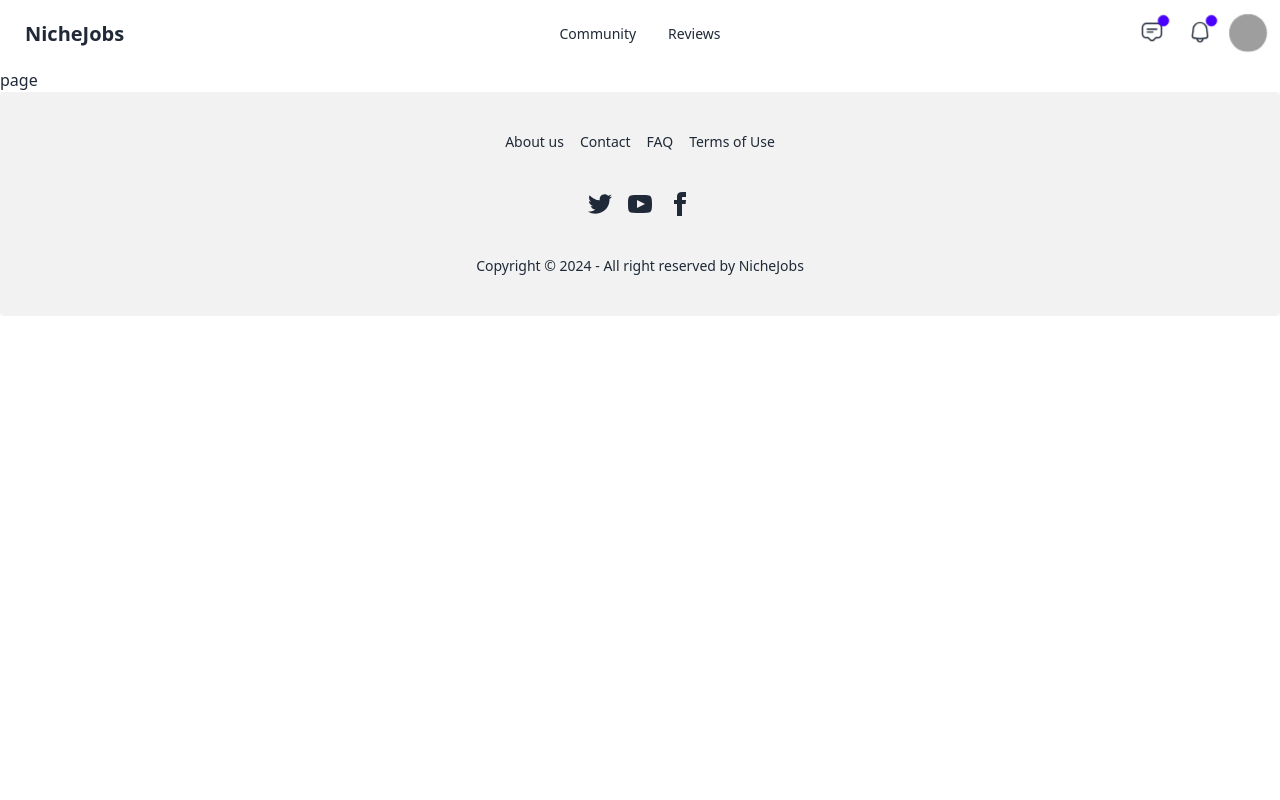
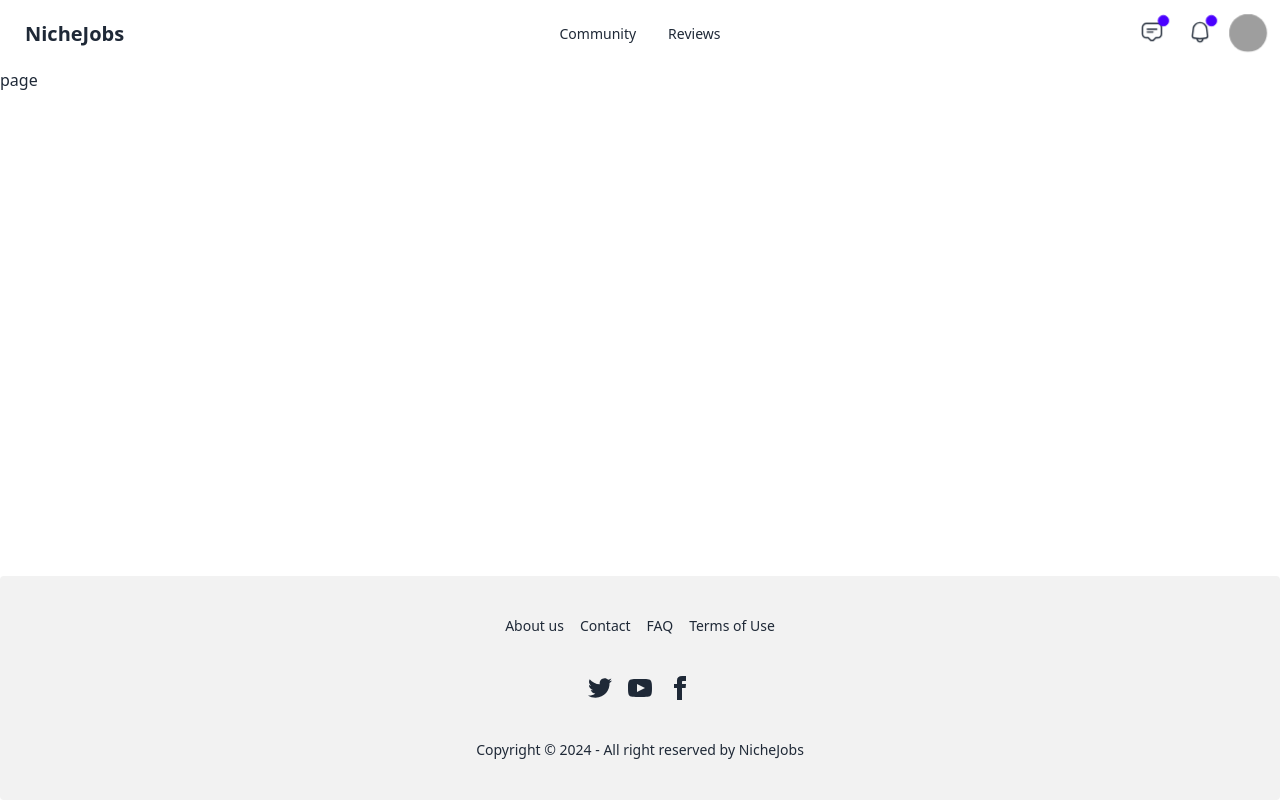
Before and after one commit to richmondnkrumah/nichejobs, a Next.js app: page /profile in a window 1280 px wide. Built offline with nearby package versions, Linux system fonts and the light colour scheme; grey boxes are pictures that could not be loaded.

Commit message:
ui fixes footer

```diff
--- a/src/app/layout.tsx
+++ b/src/app/layout.tsx
@@ -210,7 +210,7 @@ export default function RootLayout({
           </div>
         </header>
         {children}
-        <footer className="footer footer-center p-10 bg-base-200 text-base-content rounded">
+        <footer className="footer fixed bottom-0 footer-center p-10 bg-base-200 text-base-content rounded">
   <nav className="grid grid-flow-col gap-4">
     <a className="link link-hover">About us</a>
     <a className="link link-hover">Contact</a>
```
